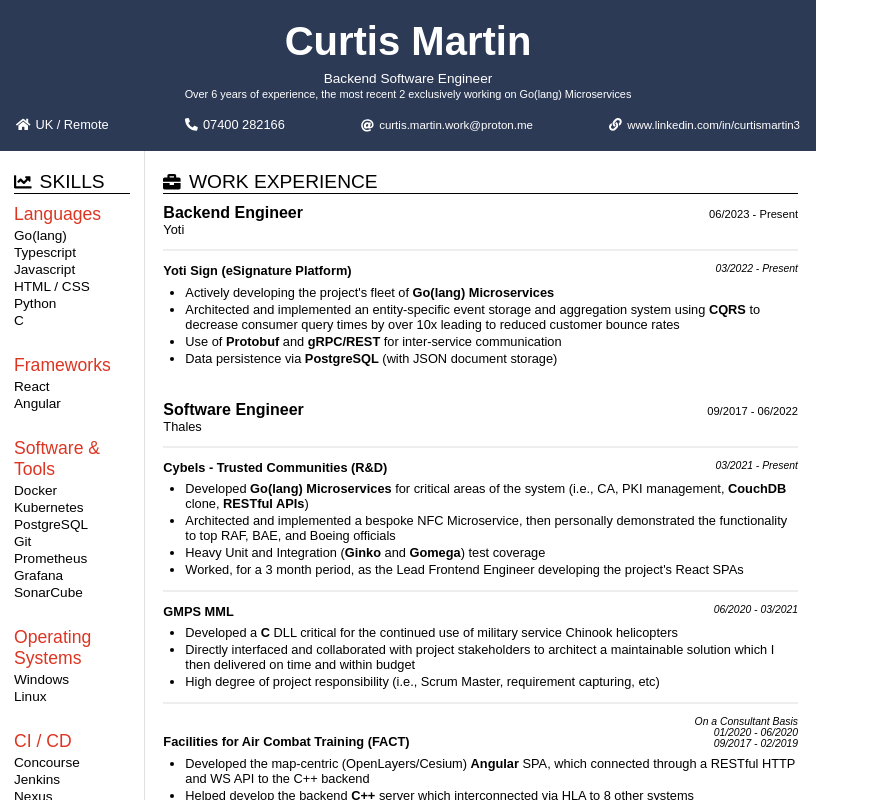
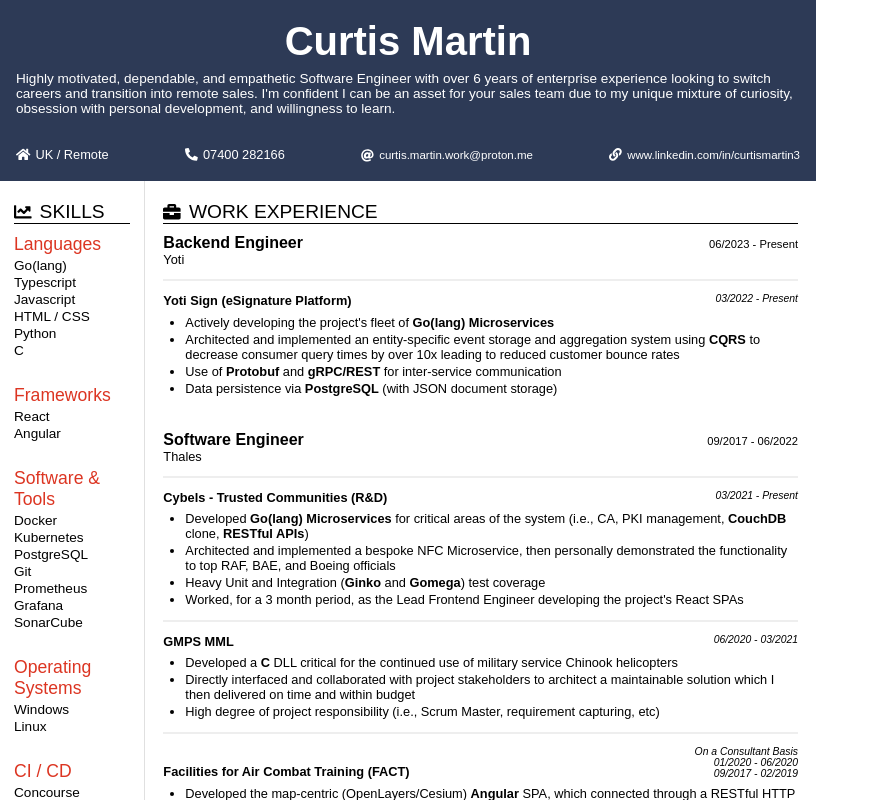
Before and after one commit to CurtisM132/resume, a React (Create React App) app in the folder Template 2/: page / in a window 1280 px wide. Shown: the top 800 px of the page, without its empty margins (0-879 px from the left). Built offline with nearby package versions, Linux system fonts and the light colour scheme.

Commit message:
Updated Header Text with Professional Summary

```diff
--- a/Template 2/src/features/header/Header.css
+++ b/Template 2/src/features/header/Header.css
@@ -21,7 +21,7 @@
 .header-tag {
     margin: 0.5em 0 1.2em 0;
 
-    text-align: center;
+    text-align: left;
 
     font-size: 0.85em;
 }
--- a/Template 2/src/features/header/Header.jsx
+++ b/Template 2/src/features/header/Header.jsx
@@ -12,12 +12,13 @@
       </div>
 
       <div className="header-tag">
-        Backend Software Engineer
+        Highly motivated, dependable, and empathetic Software Engineer with over 6 years of enterprise experience looking
+        to switch careers and transition into remote sales. I&apos;m confident I can be an asset for your sales team due
+         to my unique mixture of curiosity, obsession with personal development, and willingness to learn.
+
+        <br />
         <br />
 
-        <span className="header-subtag">
-          Over 6 years of experience, the most recent 2 exclusively working on Go(lang) Microservices
-        </span>
       </div>
 
       <Contact />
```
